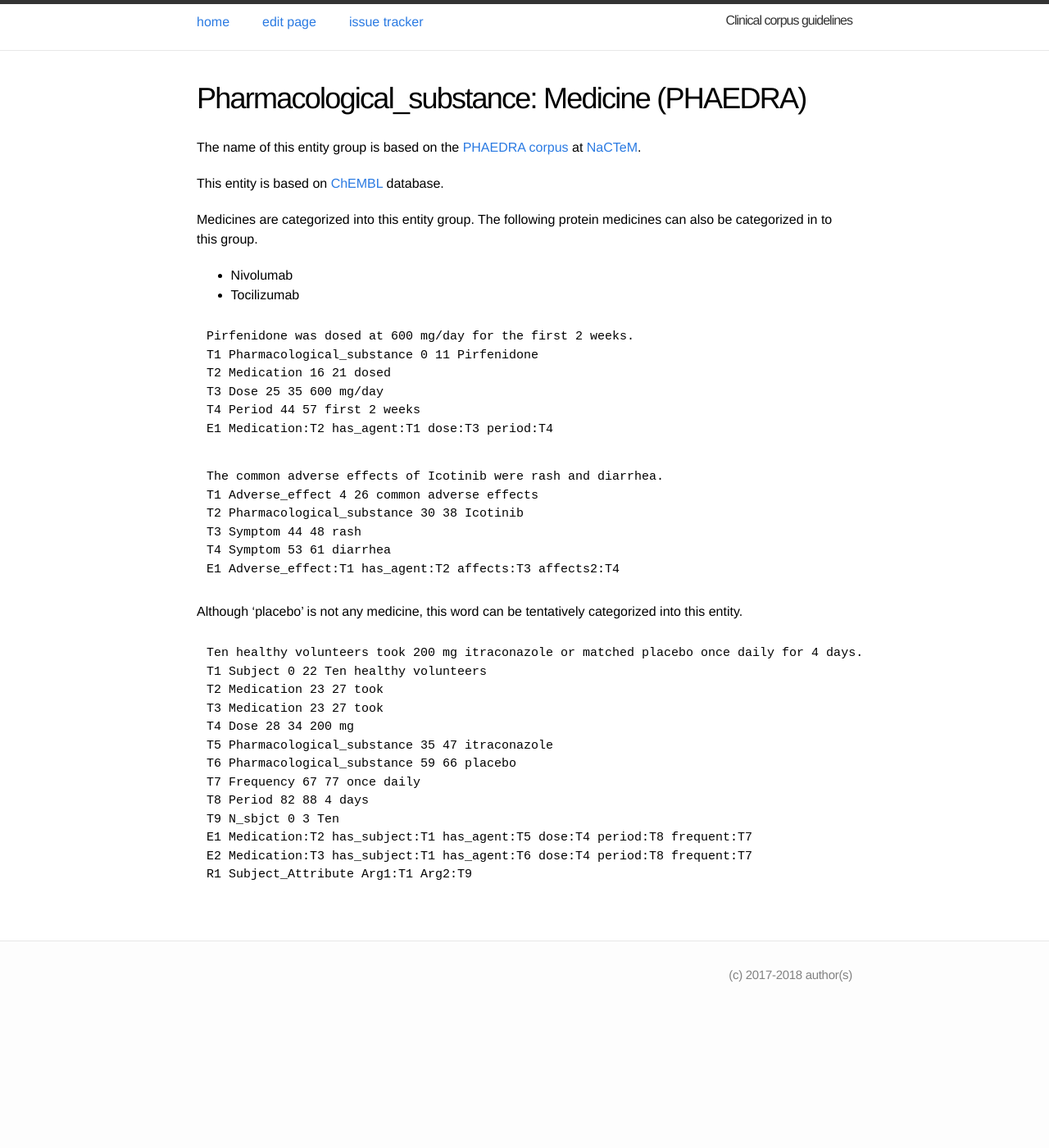
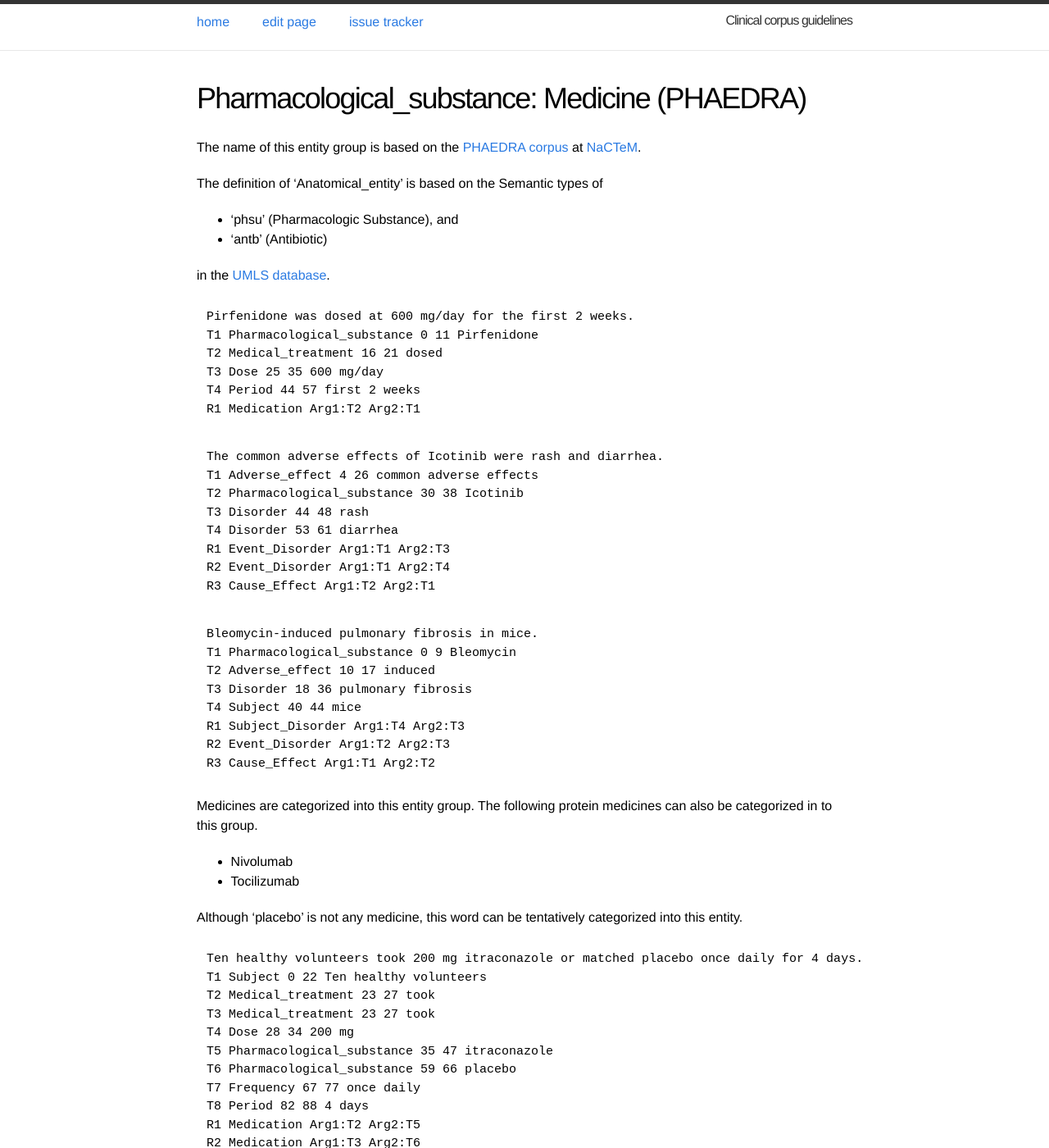
Before and after one commit to ezcatdb/clinicalcorpus-guidelines, a Jekyll site: the page built from _entity/Pharmacological_substance.md, in a window 1280 px wide and 1400 px high. Shown: the whole window at 82% size. Built offline with Jekyll 4.4.1, drawn with Linux system fonts in a browser that asks for light colours.

Commit message:
Update Pharmacological_substance.md
To include UMLS information and to correct sample sentences

```diff
--- a/_entity/Pharmacological_substance.md
+++ b/_entity/Pharmacological_substance.md
@@ -7,7 +7,46 @@ order: 21
 
 The name of this entity group is based on the <a href="http://www.nactem.ac.uk/PHAEDRA/">PHAEDRA corpus</a> at <a href="http://www.nactem.ac.uk/">NaCTeM</a>.
 
+<!--
 This entity is based on <a href="https://www.ebi.ac.uk/chembl/">ChEMBL</a> database.
+-->
+
+The definition of 'Anatomical_entity' is based on the Semantic types of
+- 'phsu' (Pharmacologic Substance), and
+- 'antb' (Antibiotic)
+
+in the <a href="https://www.nlm.nih.gov/research/umls/">UMLS database</a>.
+
+~~~ ann
+Pirfenidone was dosed at 600 mg/day for the first 2 weeks.
+T1 Pharmacological_substance 0 11 Pirfenidone
+T2 Medical_treatment 16 21 dosed
+T3 Dose 25 35 600 mg/day
+T4 Period 44 57 first 2 weeks
+R1 Medication Arg1:T2 Arg2:T1
+~~~
+
+~~~ ann
+The common adverse effects of Icotinib were rash and diarrhea.
+T1 Adverse_effect 4 26 common adverse effects
+T2 Pharmacological_substance 30 38 Icotinib
+T3 Disorder 44 48 rash
+T4 Disorder 53 61 diarrhea
+R1 Event_Disorder Arg1:T1 Arg2:T3
+R2 Event_Disorder Arg1:T1 Arg2:T4
+R3 Cause_Effect Arg1:T2 Arg2:T1
+~~~
+
+~~~ ann
+Bleomycin-induced pulmonary fibrosis in mice.
+T1 Pharmacological_substance 0 9 Bleomycin
+T2 Adverse_effect 10 17 induced
+T3 Disorder 18 36 pulmonary fibrosis
+T4 Subject 40 44 mice
+R1 Subject_Disorder Arg1:T4 Arg2:T3
+R2 Event_Disorder Arg1:T2 Arg2:T3
+R3 Cause_Effect Arg1:T1 Arg2:T2
+~~~
 
 Medicines are categorized into this entity group.
 The following protein medicines can also be categorized in to this group.
@@ -15,39 +54,20 @@ The following protein medicines can also be categorized in to this group.
 - Nivolumab
 - Tocilizumab
 
-~~~ ann
-Pirfenidone was dosed at 600 mg/day for the first 2 weeks.
-T1 Pharmacological_substance 0 11 Pirfenidone
-T2 Medication 16 21 dosed
-T3 Dose 25 35 600 mg/day
-T4 Period 44 57 first 2 weeks
-E1 Medication:T2 has_agent:T1 dose:T3 period:T4
-~~~
-
-~~~ ann
-The common adverse effects of Icotinib were rash and diarrhea.
-T1 Adverse_effect 4 26 common adverse effects
-T2 Pharmacological_substance 30 38 Icotinib
-T3 Symptom 44 48 rash
-T4 Symptom 53 61 diarrhea
-E1 Adverse_effect:T1 has_agent:T2 affects:T3 affects2:T4
-~~~
 
 Although 'placebo' is not any medicine, this word can be tentatively categorized into this entity.
 
 ~~~ ann
 Ten healthy volunteers took 200 mg itraconazole or matched placebo once daily for 4 days.
 T1 Subject 0 22 Ten healthy volunteers
-T2 Medication 23 27 took
-T3 Medication 23 27 took
+T2 Medical_treatment 23 27 took
+T3 Medical_treatment 23 27 took
 T4 Dose 28 34 200 mg
 T5 Pharmacological_substance 35 47 itraconazole
 T6 Pharmacological_substance 59 66 placebo
 T7 Frequency 67 77 once daily
 T8 Period 82 88 4 days
-T9 N_sbjct 0 3 Ten
-E1 Medication:T2 has_subject:T1 has_agent:T5 dose:T4 period:T8 frequent:T7
-E2 Medication:T3 has_subject:T1 has_agent:T6 dose:T4 period:T8 frequent:T7
-R1 Subject_Attribute Arg1:T1 Arg2:T9
+R1 Medication Arg1:T2 Arg2:T5
+R2 Medication Arg1:T3 Arg2:T6
 ~~~
 <!-- details -->
```
